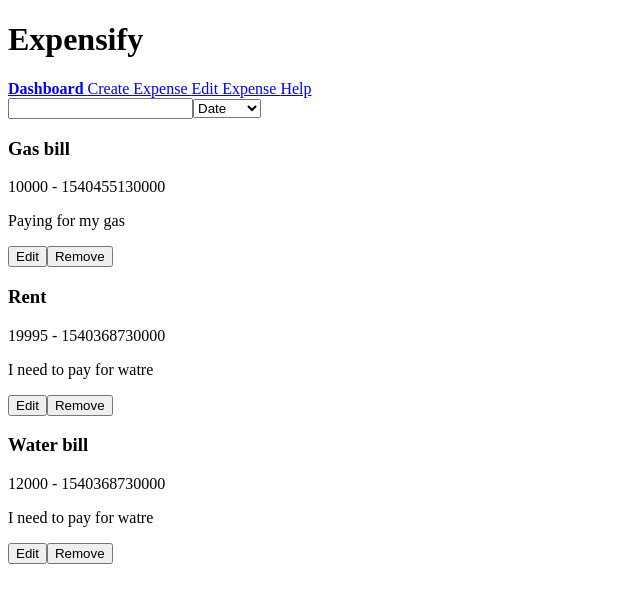
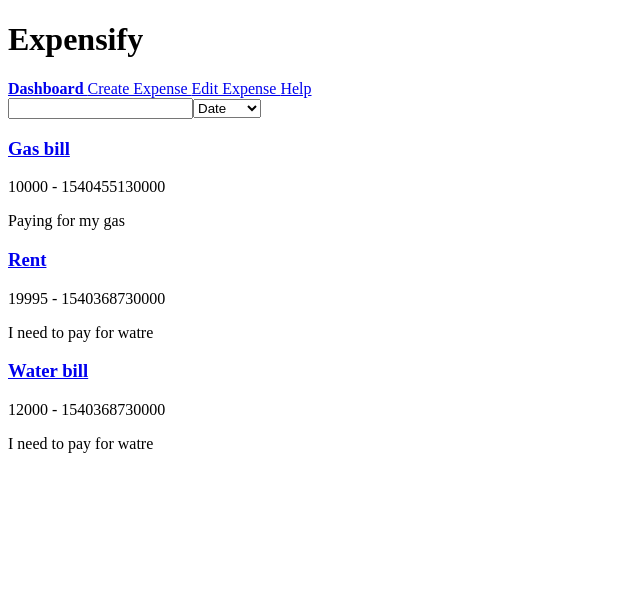
Before and after one commit to Cantinur/Expensify, a React (Create React App) app: page / in a window 1280 px wide. Shown: the top 602 px of the page, without its empty margins (0-640 px from the left). Built offline with nearby package versions, Linux system fonts and the light colour scheme.

Commit message:
A lot of changes to teh code. Now all Expense actions work

```diff
--- a/src/actions/expenses.js
+++ b/src/actions/expenses.js
@@ -20,7 +20,7 @@ export const removeExpense = ({ id }) => ({
 
 //EDIT_EXPEMSE
 export const editeExpense = ({ id, updates }) =>({
-    type:'EDIT_EXPEMSE',
+    type:'EDIT_EXPENSE',
     id,
     updates
 });
--- a/src/components/EditExpensePage.js
+++ b/src/components/EditExpensePage.js
@@ -1,12 +1,26 @@
 import React from 'react';
+import { connect } from 'react-redux';
+import ExpenseForm from './ExpenseForm';
+import { editeExpense, removeExpense } from '../actions/expenses';
 
-const EditExpensePage = props =>{
-    console.log(props);
-    return (
-        <div>
-            This is the edit expence page
-        </div>
-    );
-}
+const EditExpensePage = props =>(
+    <div>
+        <ExpenseForm
+            expense={props.expense}
+            onSubmit={expense => {
+                props.dispatch(editeExpense({id: props.expense.id, updates: expense}));
+                props.history.push('/');
+            }}
+        />
+        <button onClick={() => {
+            props.dispatch(removeExpense({id: props.expense.id}))
+            props.history.push('/');
+        }}>Remove</button>
+    </div>
+);
 
-export default EditExpensePage;
+const mapStateToProps = (state, props) => (
+    {expense: state.expense.find( expense => expense.id === props.match.params.id)}
+);
+
+export default connect(mapStateToProps)(EditExpensePage);
--- a/src/components/ExpenseForm.js
+++ b/src/components/ExpenseForm.js
@@ -4,14 +4,17 @@ import { SingleDatePicker } from 'react-dates';
 import 'react-dates/lib/css/_datepicker.css';
 
 export default class ExpenseForm extends React.Component{
-    state={
-        description:'',
-        note:'',
-        amount:'',
-        createdAt: moment(),
-        focused:false,
-        error:'',
-    };
+    constructor(props){
+        super(props);
+        this.state={
+            description: props.expense ? props.expense.description : '',
+            note: props.expense ? props.expense.note :'',
+            amount: props.expense ? (props.expense.amount / 100).toString() :'',
+            createdAt: props.expense ? moment(props.expense.createdAt) : moment(),
+            focused:false,
+            error:'',
+        };
+    }
 
     onDescriptionChange = e => {
         const description = e.target.value;
--- a/src/components/ExpenseListItem.js
+++ b/src/components/ExpenseListItem.js
@@ -1,21 +1,12 @@
 import React from 'react';
-import {connect} from 'react-redux';
-import {removeExpense} from '../actions/expenses';
+import { Link } from 'react-router-dom';
 
-export default connect()(props => (
+export default (props => (
     <div>
-        <h3>{props.description}</h3>
+        <Link to={`/edit/${props.id}`}>
+            <h3>{props.description}</h3>
+        </Link>
         <p>{props.amount} - {props.createdAt}</p>
         <p>{props.note}</p>
-        <button onClick={() =>
-            props.history.push(`/${props.id}`)
-        }>
-            Edit
-        </button>
-        <button onClick={() =>
-            props.dispatch(removeExpense(props))
-        }>
-            Remove
-        </button>
     </div>
 ));
--- a/src/redusers/expenses.js
+++ b/src/redusers/expenses.js
@@ -7,11 +7,11 @@ export default (state = expensesReducerDefaultState, action) => {
             return [...state, action.expense];
         case 'REMOVE_EXPENSE':
             return state.filter(( {id} ) => id !== action.id);
-        case 'EDIT_EXPEMSE':
-            return state.map((expense) =>
-            (expense.id === action.id)
-            ? {...expense, ...action.updates}
-            : expense);
+        case 'EDIT_EXPENSE':
+            return state.map(expense =>
+                (expense.id === action.id)
+                ? {...expense, ...action.updates}
+                : expense);
         default:
             return state;
     }
--- a/src/routers/AppRouter.js
+++ b/src/routers/AppRouter.js
@@ -14,7 +14,7 @@ const AppRouter =() => (
             <Switch>
                 <Route path="/" component={ExpenseDashboardPage} exact={true}/>
                 <Route path="/create" component={AddExpencePage} />
-                <Route path="/edit/" component={EditExpensePage} />
+                <Route path="/edit/:id" component={EditExpensePage} />
                 <Route path="/help" component={HelpPage} />
                 <Route component={NotFountPage}/>
             </Switch>
--- a/src/store/configureStore.js
+++ b/src/store/configureStore.js
@@ -7,6 +7,7 @@ export default () => (
         combineReducers({
             expense: expensesReducer,
             filters: filtersReducer
-        })
+        }),
+        window.__REDUX_DEVTOOLS_EXTENSION__ && window.__REDUX_DEVTOOLS_EXTENSION__(),
     )
 );
```
